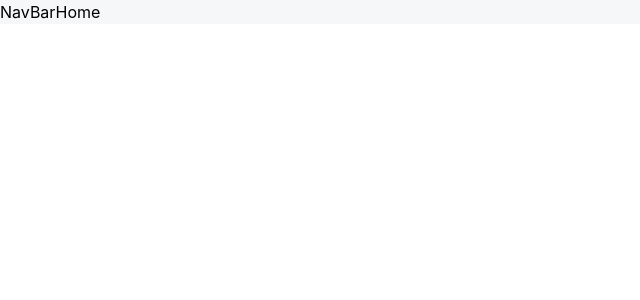
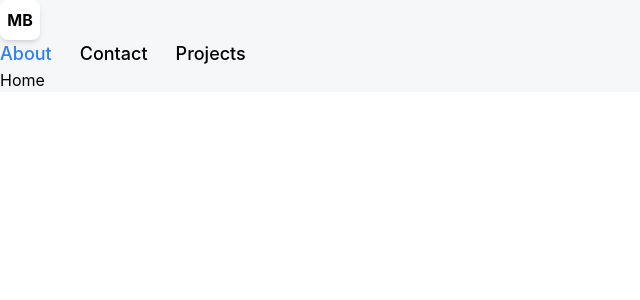
Before and after one commit to MarkBish24/Three.js-Practice, a React (Vite) app: page / in a window 1280 px wide. Shown: the top 300 px of the page, without its empty margins (0-640 px from the left). Built offline with nearby package versions, Linux system fonts and the light colour scheme.

Commit message:
routers created

```diff
--- a/src/App.jsx
+++ b/src/App.jsx
@@ -1,13 +1,17 @@
 import React from "react";
 import { Route, BrowserRouter as Router, Routes } from "react-router-dom";
+import NavBar from "./components/Navbar";
 
 const App = () => {
   return (
     <main className="bg-slate-300/20">
       <Router>
-        NavBar
+        <NavBar />
         <Routes>
           <Route path="/" element={"Home"} />
+          <Route path="/about" element={"About"} />
+          <Route path="/contact" element={"Contact"} />
+          <Route path="/projects" element={"Projects"} />
         </Routes>
       </Router>
     </main>
--- /dev/null
+++ b/src/components/Navbar.jsx
@@ -0,0 +1,29 @@
+import React from "react";
+import { NavLink } from "react-router-dom";
+
+const Navbar = () => {
+  return (
+    <header className="header">
+      <NavLink
+        to="/"
+        className="w-10 h-10 rounded-lg bg-white flex items-center justify-center font-bold shadow-md"
+      >
+        <p className="blue-gradient_text">MB</p>
+      </NavLink>
+      <nav className="flex text-lg gap-7 font-medium">
+        <NavLink
+          to="/about"
+          className={(isActive) =>
+            isActive ? "text-blue-500" : "text-gray-500"
+          }
+        >
+          About
+        </NavLink>
+        <NavLink to="/contact">Contact</NavLink>
+        <NavLink to="/projects">Projects</NavLink>
+      </nav>
+    </header>
+  );
+};
+
+export default Navbar;
```
